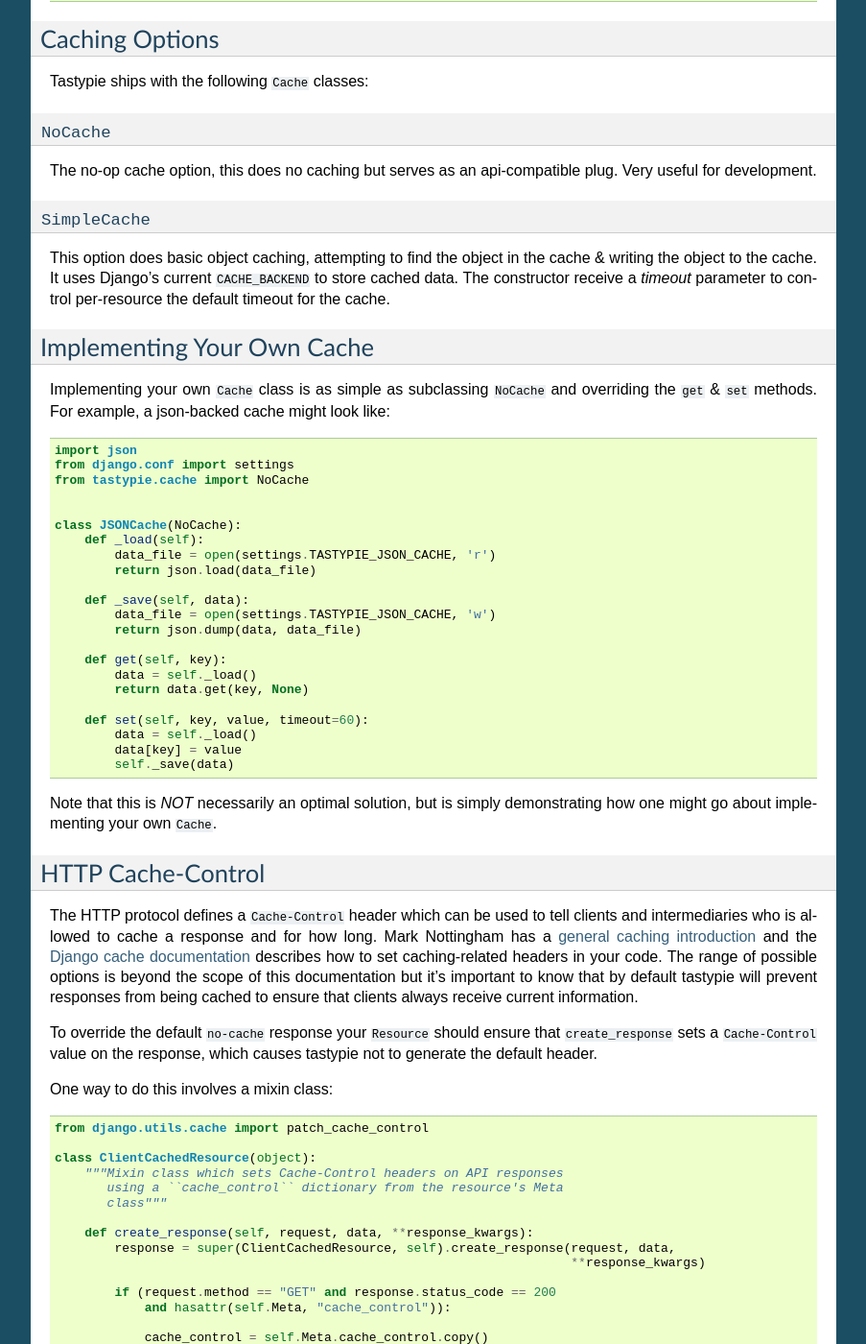
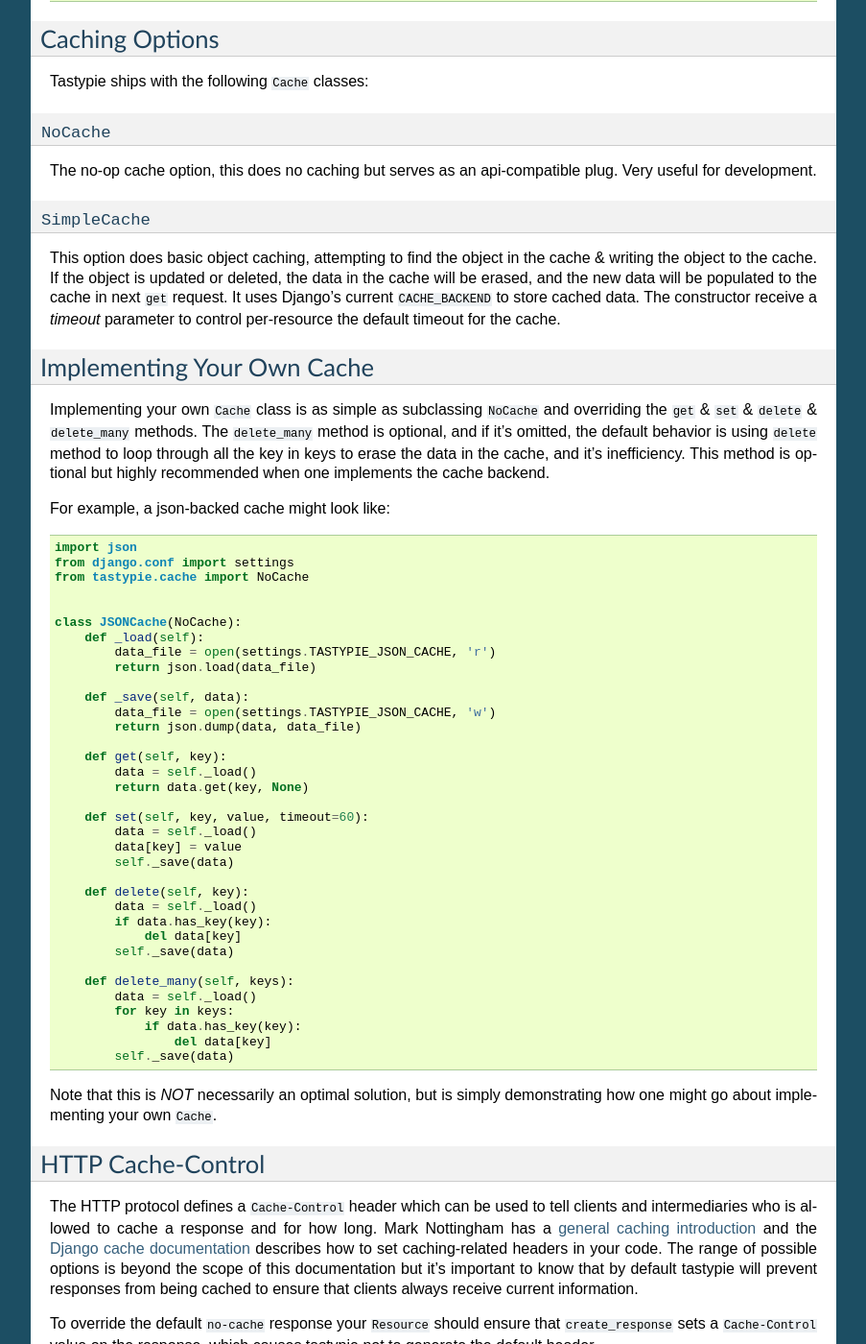
Before and after one commit to django-tastypie/django-tastypie, a Sphinx documentation site: the page built from docs/caching.rst, in a window 1280 px wide and 1400 px high, scrolled down 719 px. Shown: the whole window at 96% size, without its empty margins (198-1101 px from the left). Built offline with Sphinx 7.4.7, drawn with Linux system fonts in a browser that asks for light colours.

Commit message:
Added two new methods, ``delete`` & ``delete_many`` to doc in caching.rst

```diff
--- a/docs/caching.rst
+++ b/docs/caching.rst
@@ -61,17 +61,24 @@
 ~~~~~~~~~~~~~~~
 
 This option does basic object caching, attempting to find the object in the
-cache & writing the object to the cache. It uses Django's current
-``CACHE_BACKEND`` to store cached data. The constructor receive a `timeout`
-parameter to control per-resource the default timeout for the cache.
+cache & writing the object to the cache. If the object is updated or deleted,
+the data in the cache will be erased, and the new data will be populated to
+the cache in next ``get`` request. It uses Django's current ``CACHE_BACKEND``
+to store cached data. The constructor receive a `timeout` parameter to
+control per-resource the default timeout for the cache.
 
 
 Implementing Your Own Cache
 ===========================
 
 Implementing your own ``Cache`` class is as simple as subclassing ``NoCache``
-and overriding the ``get`` & ``set`` methods. For example, a json-backed
-cache might look like::
+and overriding the ``get`` & ``set`` & ``delete`` & ``delete_many`` methods.
+The ``delete_many`` method is optional, and if it's omitted, the default
+behavior is using ``delete`` method to loop through all the key in keys
+to erase the data in the cache, and it's inefficiency. This method is optional
+but highly recommended when one implements the cache backend.
+
+For example, a json-backed cache might look like::
 
     import json
     from django.conf import settings
@@ -94,6 +101,19 @@
         def set(self, key, value, timeout=60):
             data = self._load()
             data[key] = value
+            self._save(data)
+
+        def delete(self, key):
+            data = self._load()
+            if data.has_key(key):
+                del data[key]
+            self._save(data)
+
+        def delete_many(self, keys):
+            data = self._load()
+            for key in keys:
+                if data.has_key(key):
+                    del data[key]
             self._save(data)
 
 Note that this is *NOT* necessarily an optimal solution, but is simply
```
